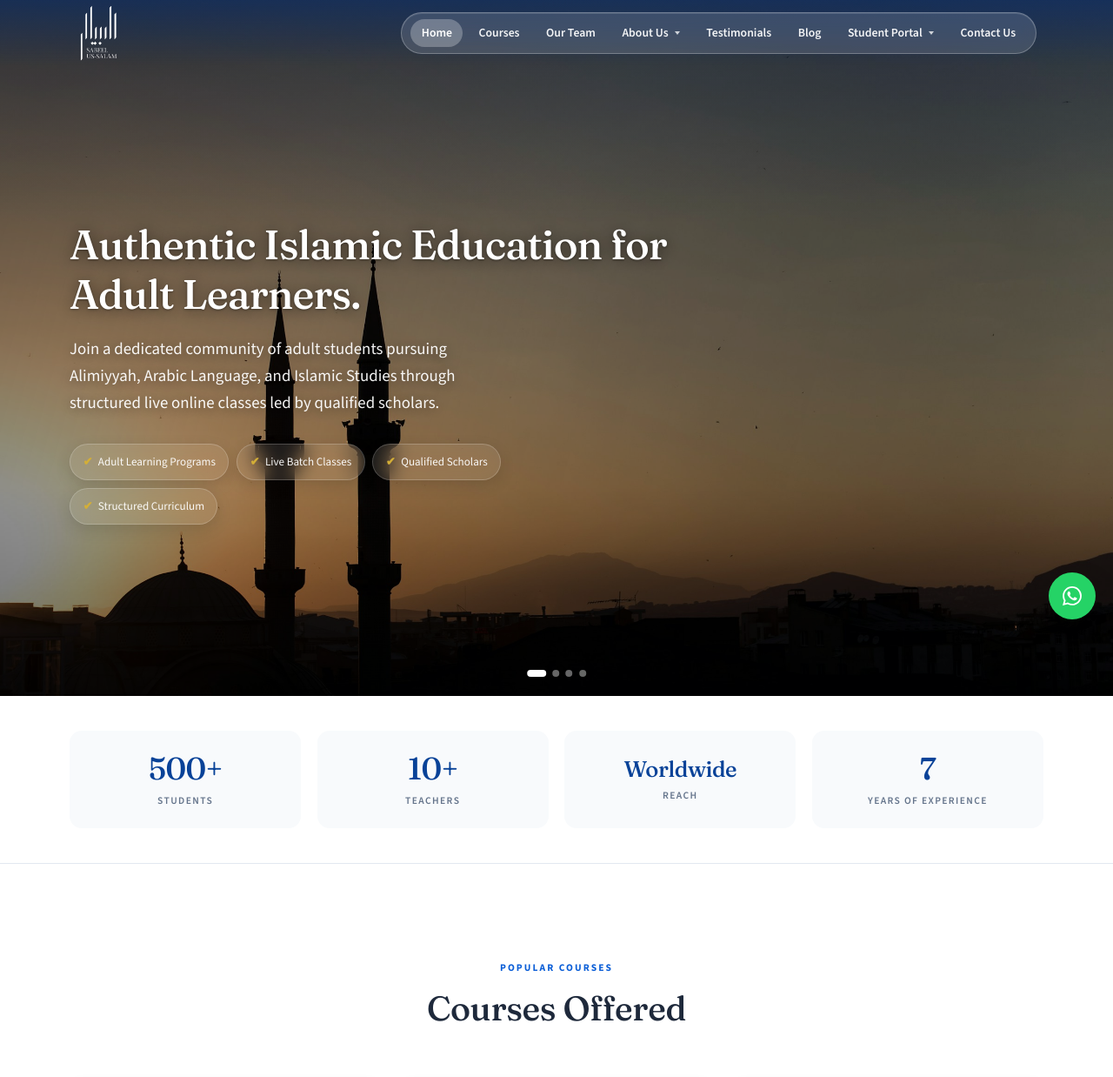
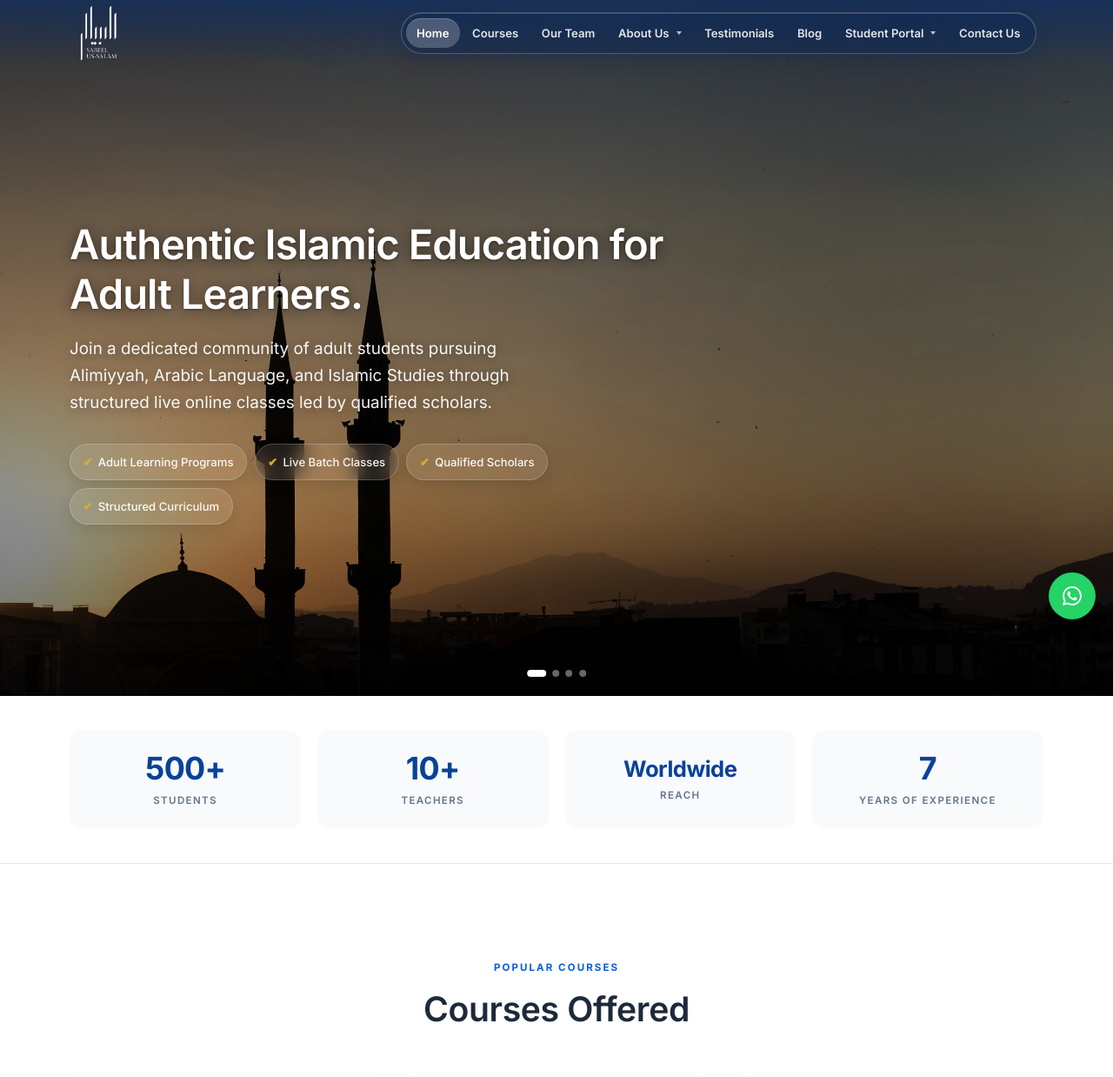
Before and after one commit to mnadwi3/sabeelonline, a PHP site: page / in a window 1280 px wide. Shown: the top 1238 px of the page at 87% size. Run offline with PHP 8.4, Linux system fonts and the light colour scheme; some libraries are stand-ins or nearby versions.

Commit message:
Polish site typography and responsive layouts
Co-authored-by: Cursor <cursoragent@cursor.com>

```diff
--- a/style.css
+++ b/style.css
@@ -3,7 +3,7 @@
    Editorial / boutique academy visual system
    ============================================ */
 
-@import url('https://fonts.googleapis.com/css2?family=Fraunces:opsz,wght@9..144,500;600;700&family=Source+Sans+3:wght@400;500;600;700&display=swap');
+@import url('https://fonts.googleapis.com/css2?family=Inter:wght@400;500;600;700&display=swap');
 
 :root {
   --primary: #0B5ED7;
@@ -28,8 +28,8 @@
   --radius-sm: 10px;
   --header-h: 76px;
   --header-bg: #0A3D91;
-  --font-heading: 'Fraunces', Georgia, 'Times New Roman', serif;
-  --font-body: 'Source Sans 3', 'Segoe UI', system-ui, sans-serif;
+  --font-heading: 'Inter', 'Segoe UI', system-ui, sans-serif;
+  --font-body: 'Inter', 'Segoe UI', system-ui, sans-serif;
   --ease: cubic-bezier(0.22, 1, 0.36, 1);
   --max: 1120px;
   --focus-ring: 0 0 0 3px rgba(11, 94, 215, 0.22);
@@ -383,21 +383,23 @@ main:not(:has(.hero)) {
   pointer-events: auto;
 }
 
-/* Frosted glass menu bar — single row; dropdowns float outside */
+/* Refined desktop navigation — calm glass surface with clear hierarchy */
 .nav-list {
   display: flex;
   align-items: center;
   flex-wrap: nowrap;
-  gap: 0.35rem;
-  padding: 0.45rem 0.65rem;
+  gap: 0.15rem;
+  padding: 0.34rem;
   margin: 0;
   list-style: none;
-  background: rgba(255, 255, 255, 0.14);
-  border: 1px solid rgba(255, 255, 255, 0.26);
+  background: rgba(7, 36, 87, 0.34);
+  border: 1px solid rgba(255, 255, 255, 0.22);
   border-radius: 999px;
-  box-shadow: inset 0 1px 0 rgba(255, 255, 255, 0.12);
-  backdrop-filter: blur(14px) saturate(1.2);
-  -webkit-backdrop-filter: blur(14px) saturate(1.2);
+  box-shadow:
+    inset 0 1px 0 rgba(255, 255, 255, 0.16),
+    0 8px 20px rgba(5, 29, 72, 0.16);
+  backdrop-filter: blur(16px) saturate(1.1);
+  -webkit-backdrop-filter: blur(16px) saturate(1.1);
   overflow: visible;
   height: auto;
   max-height: none;
@@ -427,17 +429,17 @@ main:not(:has(.hero)) {
 .nav-parent {
   display: inline-flex;
   align-items: center;
-  gap: 0.25rem;
+  gap: 0.3rem;
   font-family: inherit;
-  font-size: 0.86rem;
+  font-size: 0.82rem;
   font-weight: 600;
-  color: rgba(255, 255, 255, 0.94);
-  padding: 0.48rem 0.78rem;
+  color: rgba(255, 255, 255, 0.88);
+  padding: 0.56rem 0.76rem;
   border-radius: 999px;
   border: 0;
   background: transparent;
   cursor: pointer;
-  transition: color 0.2s, background 0.2s;
+  transition: color 0.2s ease, background 0.2s ease, box-shadow 0.2s ease;
   white-space: nowrap;
   text-decoration: none;
   line-height: 1.25;
@@ -460,12 +462,19 @@ main:not(:has(.hero)) {
 .nav-parent:hover,
 .has-sub.is-open > .nav-parent {
   color: #fff;
-  background: rgba(255, 255, 255, 0.16);
+  background: rgba(255, 255, 255, 0.12);
 }
 
 .nav-link.active {
   color: #fff;
-  background: rgba(255, 255, 255, 0.26);
+  background: rgba(255, 255, 255, 0.22);
+  box-shadow: inset 0 1px 0 rgba(255, 255, 255, 0.2);
+}
+
+.nav-link:focus-visible,
+.nav-parent:focus-visible {
+  outline: 2px solid #fff;
+  outline-offset: 2px;
 }
 
 /* Dropdown floats below the glass bar */
```
Also changed, not shown: other parts of style.css (+38 -12 lines).
